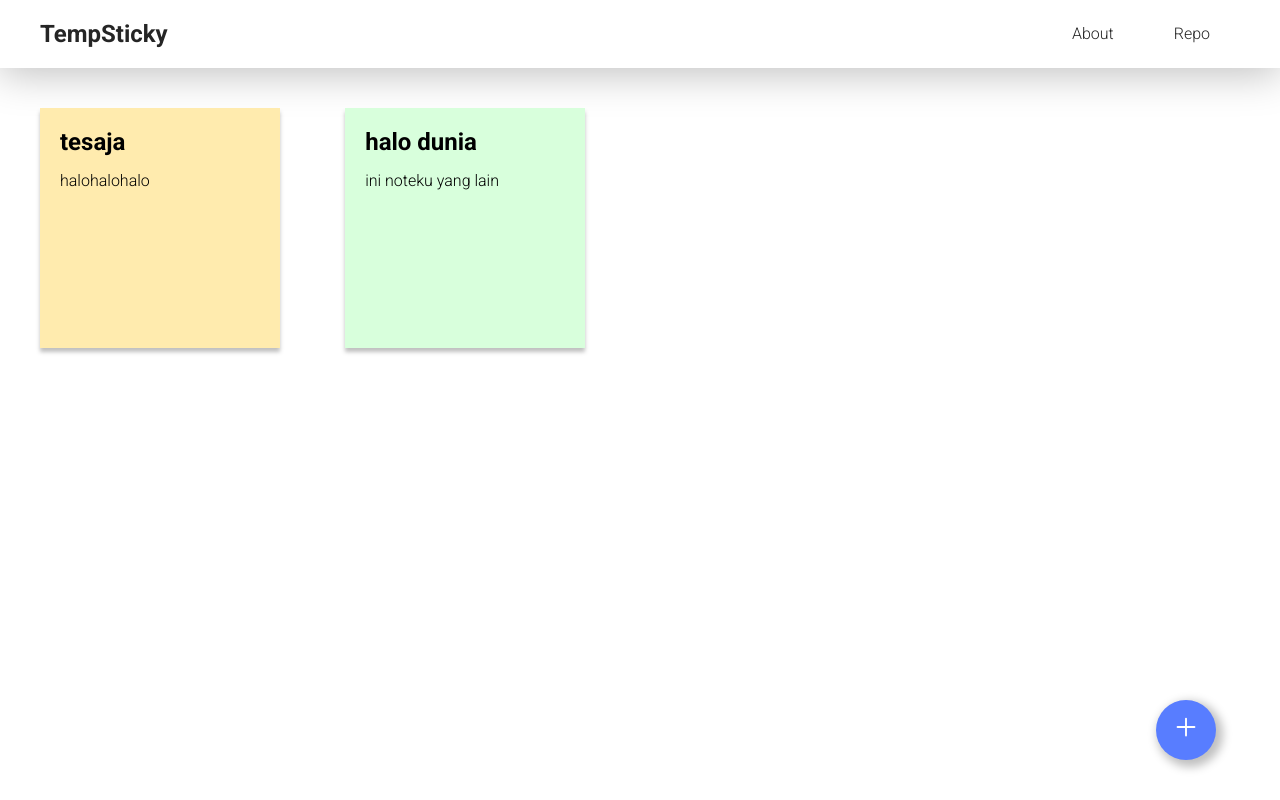
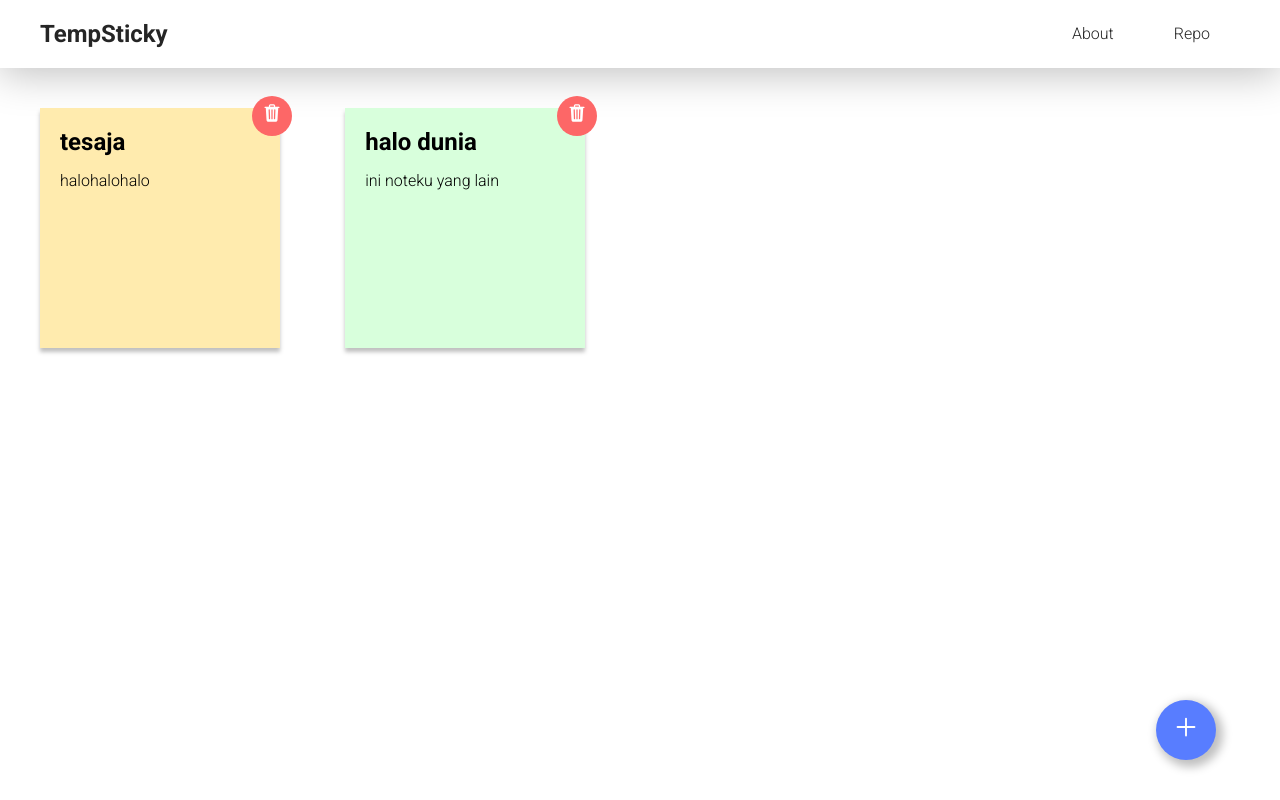
Before and after one commit to NafisHandoko/TempSticky, a React (Vite) app: page / in a window 1280 px wide. Built offline with nearby package versions, Linux system fonts and the light colour scheme.

Commit message:
add deleteNode method

```diff
--- a/src/App.jsx
+++ b/src/App.jsx
@@ -26,6 +26,9 @@ class App extends Component{
         ]
       })
     }
+    this.deleteNote = (id) => {
+      console.log(id);
+    }
   }
   render(){
     const notedata = this.state.notedata;
@@ -34,7 +37,7 @@ class App extends Component{
         <Nav/>
         <div className="body-container">
           {notedata.map((data) =>
-            <Note key={data.id} title={data.title} body={data.body} bgcolor={data.bgcolor}/>
+            <Note key={data.id} id={data.id} title={data.title} body={data.body} bgcolor={data.bgcolor} handler={this.deleteNote}/>
           )}
           <AddModal handler={this.handleSubmit}/>
         </div>
--- a/src/Note/index.css
+++ b/src/Note/index.css
@@ -5,6 +5,7 @@
   box-shadow: 0 4px 4px 0 rgba(0,0,0,.25);
   /* padding: 5px 20px 5px 20px; */
   padding: 20px;
+  position: relative;
 }
 
 .note h2,p{
@@ -19,3 +20,17 @@
 .yellow{background-color: var(--yellow-note-color);}
 .red{background-color: var(--red-note-color);}
 .green{background-color: var(--green-note-color);}
+
+.note-delete-button{
+  background-color: #FD6767;
+  border: none;
+  border-radius: 100%;
+  width: 40px;
+  aspect-ratio: 1;
+  color: white;
+  font-size: 20px;
+  /* margin: 5px; */
+  position: absolute;
+  top: -5%;
+  right: -5%;
+}
--- a/src/Note/index.jsx
+++ b/src/Note/index.jsx
@@ -7,6 +7,7 @@ class Note extends Component{
       <div className={`note ${this.props.bgcolor}`}>
         <h2>{this.props.title}</h2>
         <p>{this.props.body}</p>
+        <button type="button" className="note-delete-button"><ion-icon name="trash" onClick={this.props.handler(this.props.id)}></ion-icon></button>
       </div>
     )
   }
```
